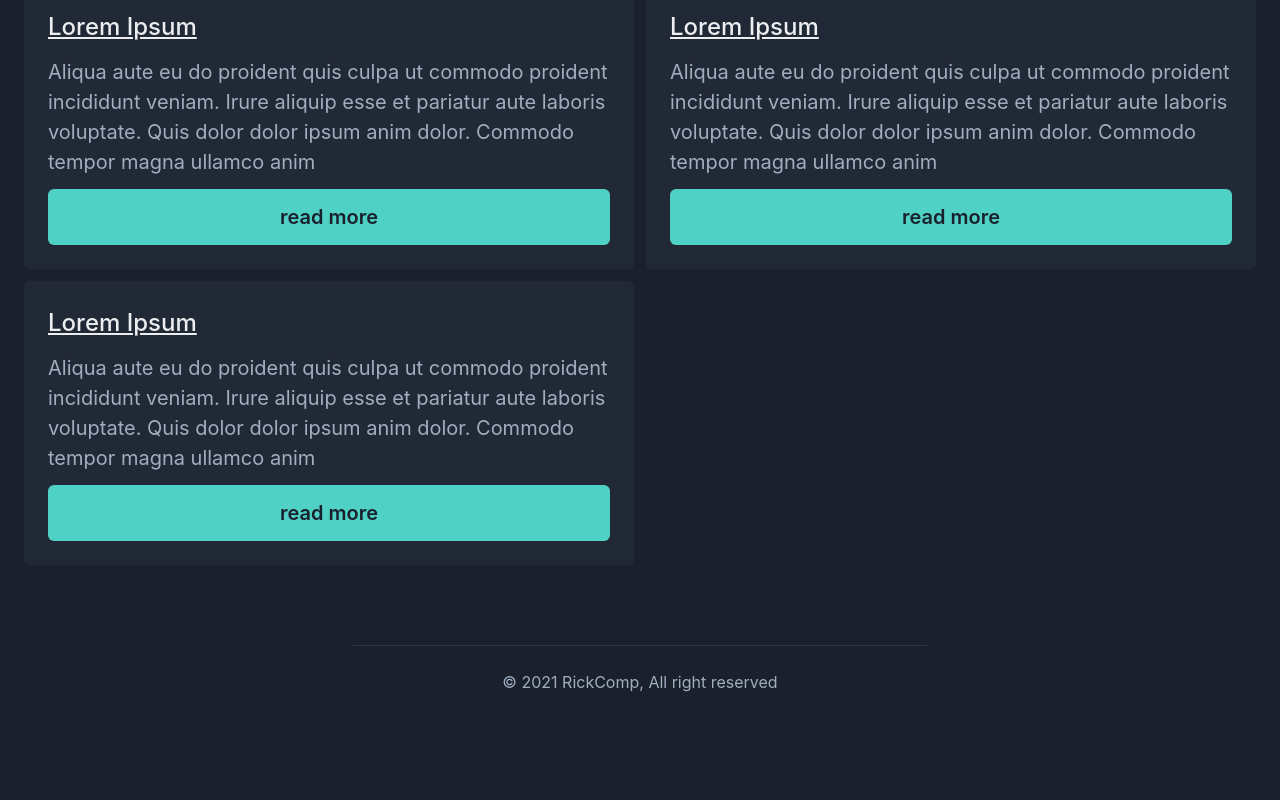
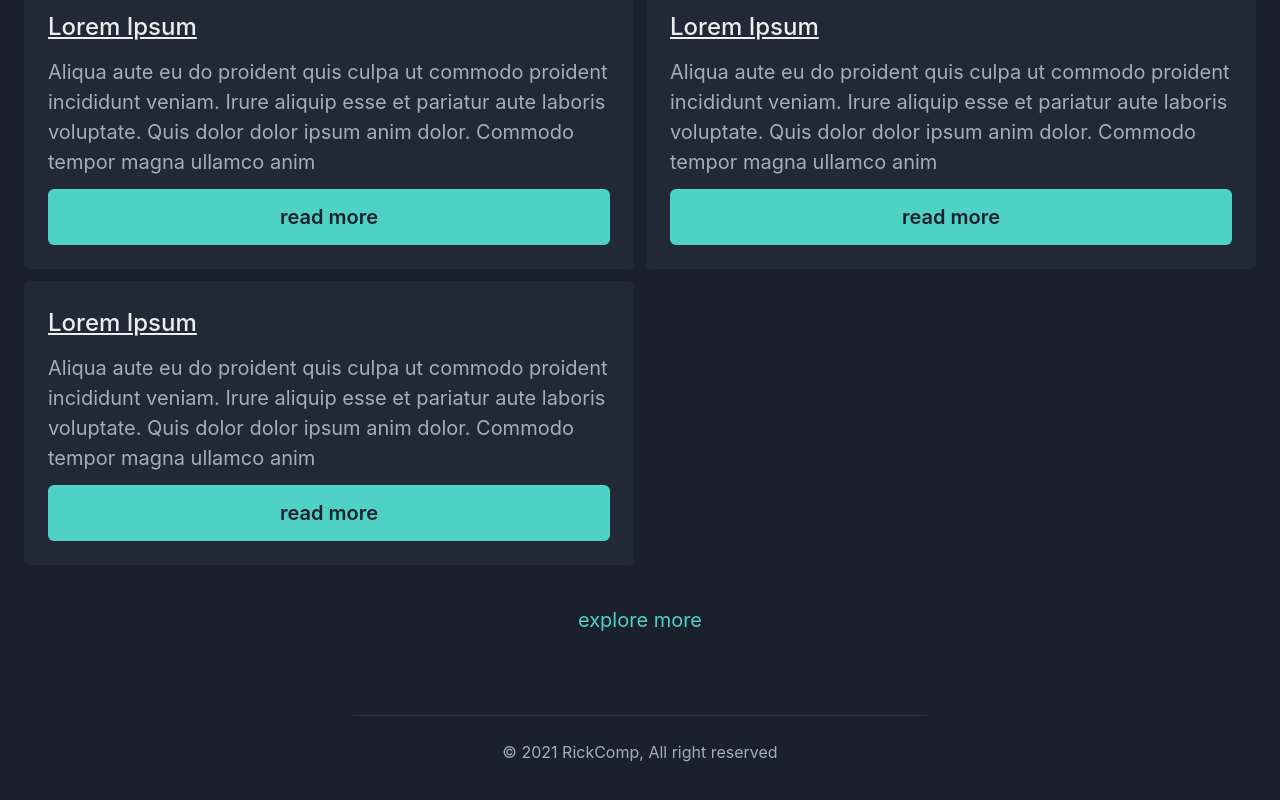
Before and after one commit to octoi/news-app-template, a Next.js app: page / in a window 1280 px wide. Shown: the part 1449-2249 px from the top of the page. Before the commit the page ends 2183 px from the top, so only its background shows below. Built offline with nearby package versions, Linux system fonts and the light colour scheme.

Commit message:
explore more link

```diff
--- a/components/home/OtherNews.tsx
+++ b/components/home/OtherNews.tsx
@@ -1,5 +1,12 @@
 import Link from 'next/link';
-import { Flex, Grid, Text, Button } from '@chakra-ui/react';
+import {
+  Flex,
+  Grid,
+  Text,
+  Button,
+  Center,
+  Link as ChakraLink,
+} from '@chakra-ui/react';
 import { otherNewsTitle, otherNewsContent } from '@/data/index';
 import { Content } from '@/data/types';
 import { useWindowSize } from '@/hooks/useWindowSize';
@@ -57,6 +64,13 @@ export default function OtherNews() {
           </Flex>
         ))}
       </Grid>
+      <Center mt={10}>
+        <Link href='/news' passHref>
+          <ChakraLink color={appAccentColor} fontSize='xl'>
+            explore more
+          </ChakraLink>
+        </Link>
+      </Center>
     </Flex>
   );
 }
```
